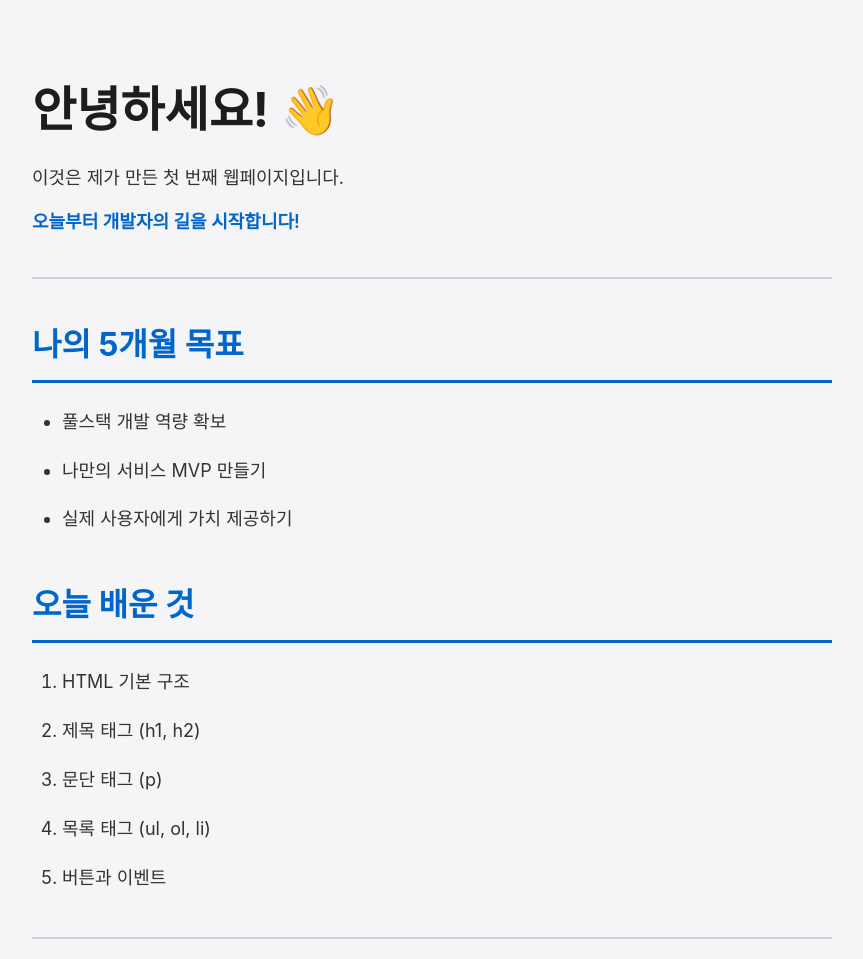
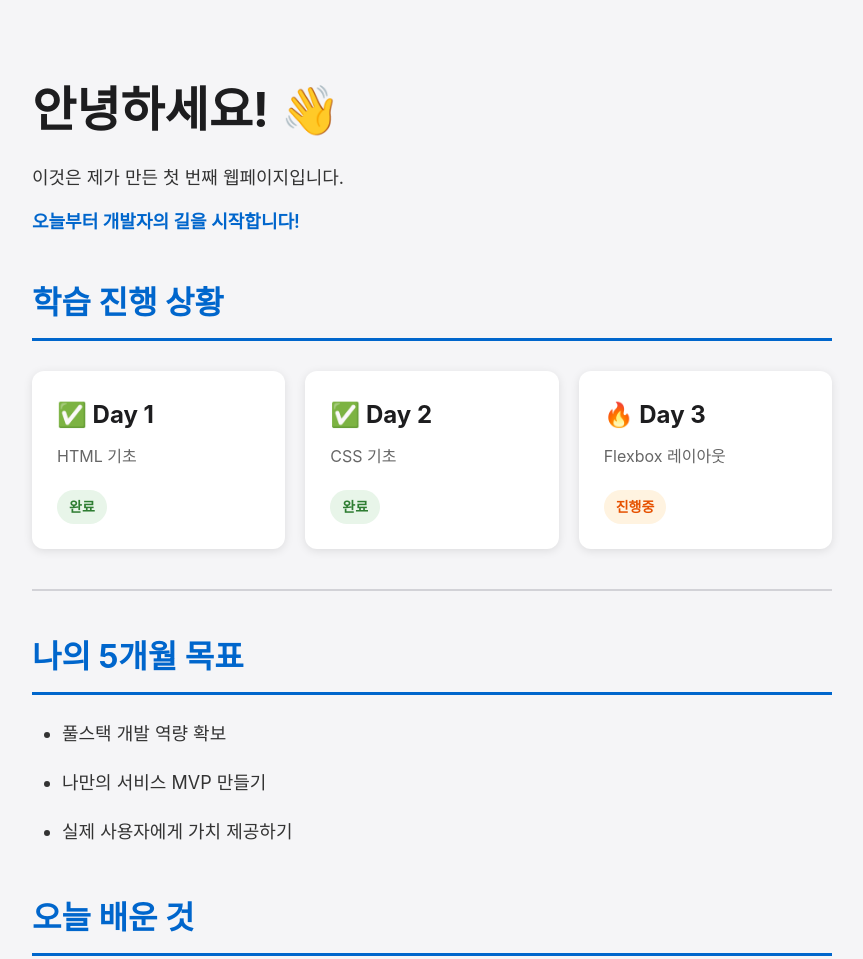
Before and after one commit to Alohasprit/dev-learning-journey, a plain HTML site: page index.html in a window 1280 px wide. Shown: the top 959 px of the page, without its empty margins (208-1071 px from the left). Drawn offline with Linux system fonts and the light colour scheme.

Commit message:
Day 3 : Flexbox 레이아웃 학습 - 카드 UI 구현

```diff
--- a/index.html
+++ b/index.html
@@ -10,6 +10,28 @@
     <h1>안녕하세요! 👋</h1>
     <p>이것은 제가 만든 첫 번째 웹페이지입니다.</p>
     <p><strong>오늘부터 개발자의 길을 시작합니다!</strong></p>
+
+    <h2>학습 진행 상황</h2>
+
+    <div class="progress-container">
+        <div class="progress-card">
+            <h3>✅ Day 1</h3>
+            <p>HTML 기초</p>
+            <span class="status complete">완료</span>
+        </div>
+
+        <div class="progress-card">
+            <h3>✅ Day 2</h3>
+            <p>CSS 기초</p>
+            <span class="status complete">완료</span>
+        </div>
+
+        <div class="progress-card">
+            <h3>🔥 Day 3</h3>
+            <p>Flexbox 레이아웃</p>
+            <span class="status current">진행중</span>
+        </div>
+    </div>
 
     <hr>
 
--- a/style.css
+++ b/style.css
@@ -94,3 +94,63 @@ p:last-child {
     border-left: 4px solid #4caf50;
     font-weight: 600;
 }
+
+
+/* Flexbox 컨테이너 */
+.progress-container {
+    display: flex;
+    gap: 20px;
+    margin: 30px 0;
+    flex-wrap: wrap;
+}
+
+
+/* 카드 스타일 */
+.progress-card {
+    flex: 1;
+    min-width: 200px;
+    background-color: white;
+    padding: 25px;
+    border-radius: 12px;
+    box-shadow: 0 2px 10px rgba(0, 0, 0, 0.1);
+    transition: transform 0.3s ease, box-shadow 0.3s ease;
+}
+
+.progress-card:hover {
+    transform: translateY(-5px);
+    box-shadow: 0 5px 20px rgba(0, 0, 0, 0.15);
+}
+
+.progress-card h3 {
+    margin: 0 0 10px 0;
+    font-size: 24px;
+    color: #1d1d1f;
+    border: none;
+    padding: 0;
+}
+
+.progress-card p {
+    margin: 10px 0;
+    color: #666;
+    font-size: 16px;
+}
+
+/* 상태 배지 */
+.status {
+    display: inline-block;
+    padding: 6px 12px;
+    border-radius: 20px;
+    font-size: 14px;
+    font-weight: 600;
+    margin-top: 10px;
+}
+
+.status.complete {
+    background-color: #e8f5e9;
+    color: #2e7d32;
+}
+
+.status.current {
+    background-color: #fff3e0;
+    color: #e65100;
+}
```
